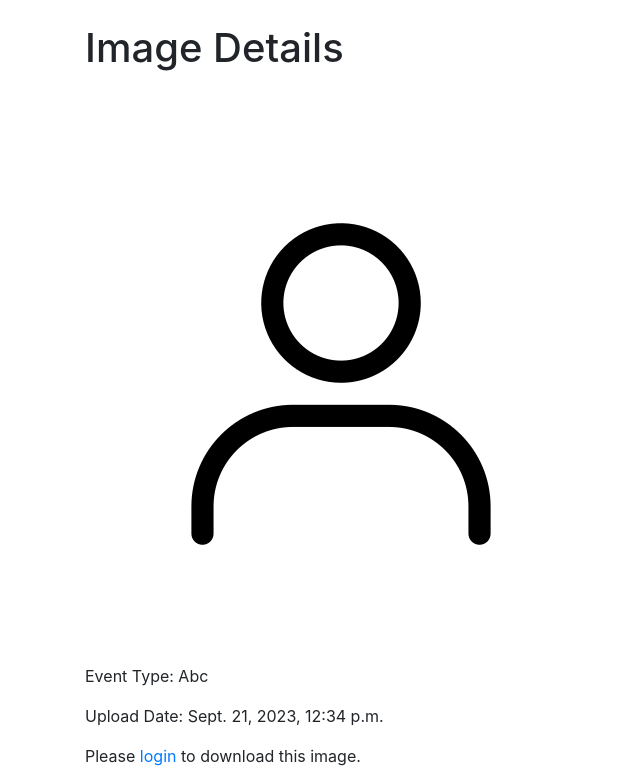
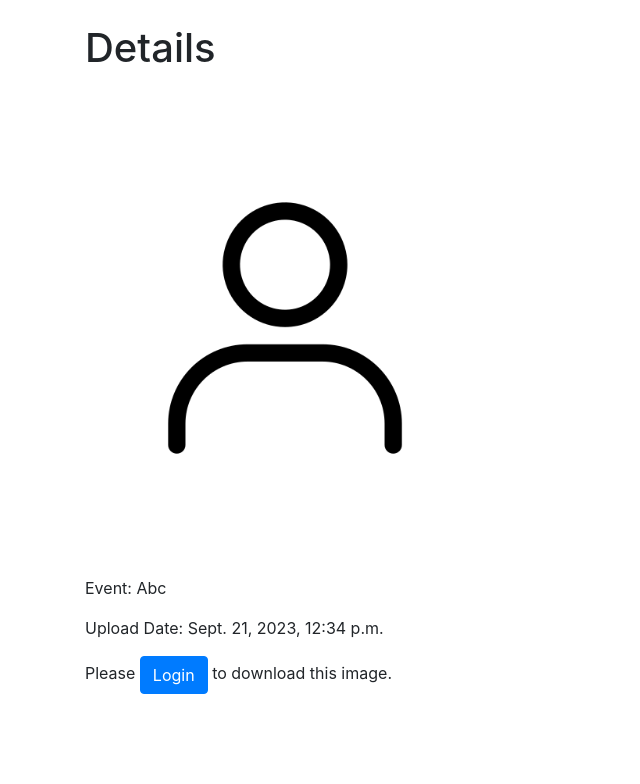
Before and after one commit to Devika1698/Pfruit_Wed, a Django app: page /images/4/ in a window 1280 px wide. Shown: the part 56-840 px from the top of the page, without its empty margins (0-640 px from the left). After the commit the page ends 750 px from the top, so only its background shows below. Run offline with Django 4.2, Linux system fonts and the light colour scheme; data comes from the database, SQL or seed files in the repository; some libraries are stand-ins or nearby versions.

Commit message:
Update image_detail.html

```diff
--- a/weddings/templates/image_detail.html
+++ b/weddings/templates/image_detail.html
@@ -1,15 +1,21 @@
 {% extends "base.html" %}
 
 {% block content %}
-    <h1>Image Details</h1>
+<div class="details-container">
+    <h1>Details</h1>
     <br><br>
-    <img src="{{ image.image.url }}" alt="{{ image.title }}">
+    <div class="img">
+        <img src="{{ image.image.url }}" width="400">
+    </div>
     <br><br>
-    <p>Event Type: {{ image.event_type }}</p>
+    <div class="details">
+        <p>Event: {{ image.event_type }}</p>
         <p>Upload Date: {{ image.upload_date }}</p>
         {% if user.is_authenticated %}
             <a href="{% url 'download_image' image.id %}" class="btn btn-primary">Download</a>
         {% else %}
-        <p>Please <a href="{% url 'login' %}">login</a> to download this image.</p>
+            <p>Please <a href="{% url 'login' %}" class ="btn btn-primary">Login</a> to download this image.</p>
         {% endif %}
+    </div>
+</div>
 {% endblock %}
```
Lines whose indentation alone changed are shown as unchanged.
